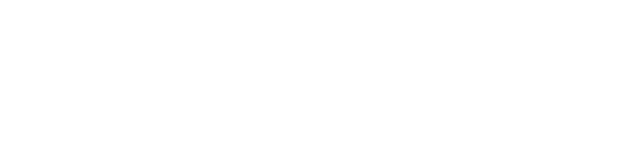
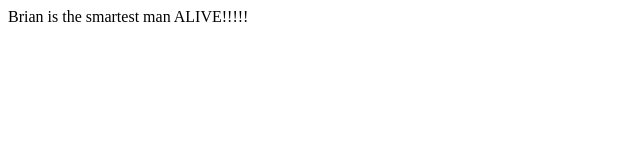
Before and after one commit to magin3191/teamRepo, a website: page index.html in a window 1280 px wide. Shown: the whole page, without its empty margins (0-640 px from the left). Drawn offline with Linux system fonts and the light colour scheme.

Commit message:
important info in the header

```diff
--- a/index.html
+++ b/index.html
@@ -5,6 +5,6 @@
     <title></title>
   </head>
   <body>
-
+ <header> Brian is the smartest man ALIVE!!!!!</header>
   </body>
 </html>
```
